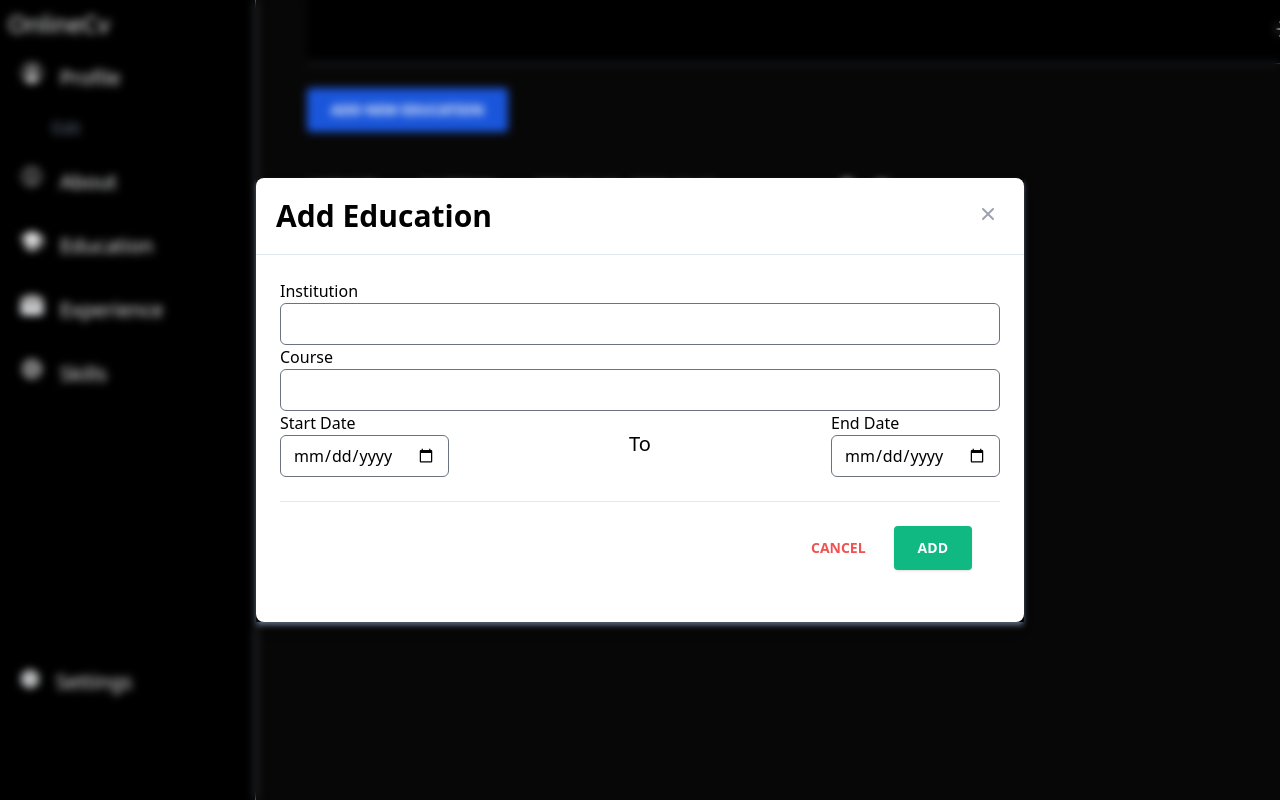
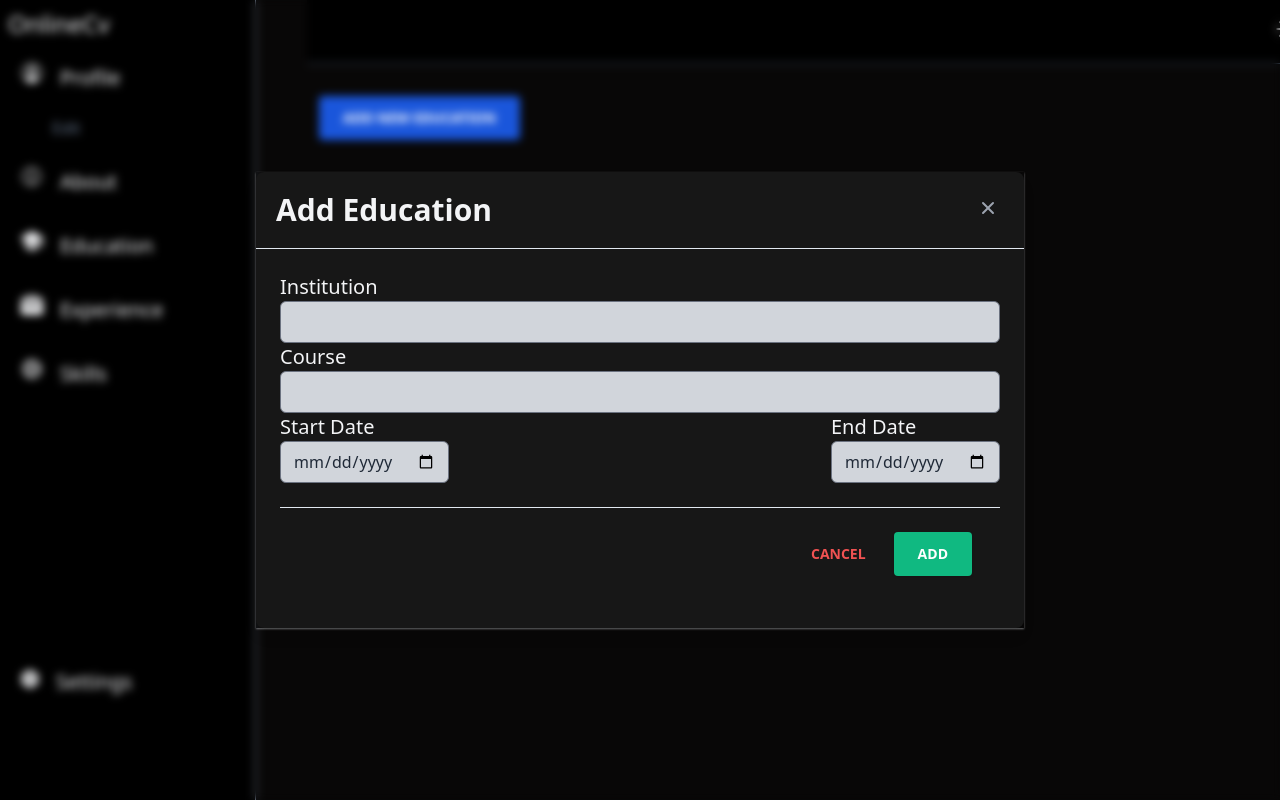
Before and after one commit to JosephChuksN/E-folio, a React (Create React App) app: page /Education in a window 1280 px wide. Both pictures are taken after a click on the button "ADD NEW EDUCATION". Built offline with nearby package versions, Linux system fonts and the light colour scheme.

Commit message:
Added education edit functionality

```diff
--- a/src/components/Education/AddNewEducation.jsx
+++ b/src/components/Education/AddNewEducation.jsx
@@ -23,8 +23,8 @@ function AddNewEducation({showModal}){
     return(
 <form action="" onSubmit={handleAddEducation} className=''>
  <div className='flex flex-col'>
-    <label htmlFor="">Institution</label>
-    <input className='rounded-md'
+    <label htmlFor=""  className='text-xl'>Institution</label>
+    <input className='rounded-md bg-gray-300 text-gray-800'
     type="text"
     name="institution"
     value={institution}
@@ -33,8 +33,8 @@ function AddNewEducation({showModal}){
     />
  </div>
  <div  className='flex flex-col'>
-    <label htmlFor="">Course</label>
-    <input  className='rounded-md'
+    <label htmlFor=""  className='text-xl'>Course</label>
+    <input  className='rounded-md bg-gray-300 text-gray-800'
     type="text"
     name="Degree"
     value={Degree}
@@ -44,8 +44,8 @@ function AddNewEducation({showModal}){
  </div>
  <div className='flex justify-between items-center'>
  <div  className='flex flex-col'>
-    <label htmlFor="">Start Date</label>
-    <input  className='rounded-md'
+    <label htmlFor=""  className='text-xl'>Start Date</label>
+    <input  className='rounded-md bg-gray-300 text-gray-800'
     type="date"
     name="startDate"
     value={startDate}
@@ -53,10 +53,10 @@ function AddNewEducation({showModal}){
 
     />
  </div>
- <span className='text-xl'>To</span>
+
  <div  className='flex flex-col'>
-    <label htmlFor="">End Date</label>
-    <input  className='rounded-md'
+    <label htmlFor=""  className='text-xl'>End Date</label>
+    <input  className='rounded-md bg-gray-300 text-gray-800'
     type="date"
     name="endDate"
     value={endDate}
@@ -76,7 +76,6 @@ function AddNewEducation({showModal}){
                   <button
                     className="bg-emerald-500 text-white active:bg-emerald-600 font-bold uppercase text-sm px-6 py-3 rounded shadow hover:shadow-lg outline-none focus:outline-none mr-1 mb-1 ease-linear transition-all duration-150"
                     type="submit"
-                    onClick={(e) => handleAddEducation}
                   >
                     Add
                   </button>
--- a/src/components/Education/EditEducation.jsx
+++ b/src/components/Education/EditEducation.jsx
@@ -0,0 +1,80 @@
+import { prettyDOM } from '@testing-library/react';
+import { React, useContext, useState } from 'react'
+import AppContext from '../../myContext/Context';
+
+function EditEducation({details}){
+
+    const id = details.id;
+    const {editEducation} = useContext(AppContext)
+
+    const [educationInputValues, setEducationInputValues] = useState(details)
+  const {institution, Degree, startDate, endDate} = details
+//    const handleSave = () =>
+    return(
+<form action="" className='flex flex-col gap-5'>
+ <div className='flex flex-col'>
+    <label htmlFor="" className='text-xl'>Institution</label>
+    <input className='rounded-md bg-gray-300 text-gray-800'
+    type="text"
+    name="institution"
+    value={educationInputValues.institution}
+    onChange={(e) => setEducationInputValues(e.target.value)}
+
+    />
+ </div>
+ <div  className='flex flex-col'>
+    <label htmlFor="" className='text-xl'>Course</label>
+    <input  className='rounded-md bg-gray-300 text-gray-800'
+    type="text"
+    name="Degree"
+    value={educationInputValues.Degree}
+    onChange={(e) => setEducationInputValues(e.target.value)}
+
+    />
+ </div>
+ <div className='flex justify-between items-center'>
+ <div  className='flex flex-col'>
+    <label htmlFor="" className='text-xl'>Start Date</label>
+    <input  className='rounded-md bg-gray-300 text-gray-800'
+    type="date"
+    name="startDate"
+    value={educationInputValues.startDate}
+    onChange={(e) => setEducationInputValues(e.target.value)}
+
+    />
+ </div>
+
+ <div  className='flex flex-col'>
+    <label htmlFor="" className='text-xl'>End Date</label>
+    <input  className='rounded-md bg-gray-300 text-gray-800'
+    type="date"
+    name="endDate"
+    value={educationInputValues.endDate}
+    onChange={(e) => setEducationInputValues(e.target.value)}
+
+    />
+ </div>
+ </div>
+ <div className="flex items-center justify-end p-6 mt-6 border-t border-solid border-slate-200 rounded-b">
+                  <button
+                    className="text-red-500 background-transparent  uppercase px-6 py-2 text-sm outline-none focus:outline-none mr-1 mb-1 ease-linear transition-all duration-150"
+                    type="button"
+
+                  >
+                    Cancel
+                  </button>
+                  <button
+                    className="bg-blue-700 text-white active:bg-emerald-800 font-bold uppercase text-sm px-6 py-3 rounded shadow hover:shadow-lg outline-none focus:outline-none mr-1 mb-1 ease-linear transition-all duration-150"
+                    type="submit"
+
+                  >
+                    Save
+                  </button>
+                </div>
+
+</form>
+
+    )
+}
+
+export default EditEducation;
--- a/src/components/Education/Education.jsx
+++ b/src/components/Education/Education.jsx
@@ -10,10 +10,19 @@ const [showModal, setShowModal] = useState(false);
 
     return(
   <>
-  <div className='translate-y-44 text-gray-100 lg:w-3/5'>{
+
+
+<button
+        className="bg-blue-700 lg:mt-24 ml-3 mt-24 text-white active:bg-blue-800 font-bold uppercase text-sm px-6 py-3 rounded shadow hover:shadow-lg outline-none focus:outline-none mr-1 mb-1 ease-linear transition-all duration-150"
+        type="button"
+        onClick={() => setShowModal(true)}
+      >
+      Add New Education
+      </button>
+  <div className='mt-20 text-gray-100 lg:w-3/5'>{
     educationDetails.map(data => {
         return(
-            <div className='' key={data.id}>
+            <div className='p-3' key={data.id}>
                 <EducationLayout details={data}  />
             </div>
         )
@@ -21,21 +30,14 @@ const [showModal, setShowModal] = useState(false);
     }</div>
 
 
-<button
-        className="bg-blue-700 lg:translate-y-10 translate-y-3 text-white active:bg-blue-800 font-bold uppercase text-sm px-6 py-3 rounded shadow hover:shadow-lg outline-none focus:outline-none mr-1 mb-1 ease-linear transition-all duration-150"
-        type="button"
-        onClick={() => setShowModal(true)}
-      >
-      Add New Education
-      </button>
       {showModal ? (
         <>
           <div
-            className="backdrop-blur-sm  justify-center items-center flex overflow-x-hidden overflow-y-auto fixed inset-0 z-50 outline-none focus:outline-none"
+            className="backdrop-blur-sm  justify-center items-center text-gray-100 flex overflow-x-hidden overflow-y-auto fixed inset-0 z-50 outline-none focus:outline-none"
           >
-            <div className="relative w-full lg:w-3/4 my-6 lg:mx-auto mx-3 shadow-md shadow-slate-500 max-w-3xl">
+            <div className="relative w-full lg:w-3/4 my-6 lg:mx-auto mx-2 shadow-sm shadow-gray-200/50 max-w-3xl">
               {/*content*/}
-              <div className="border-0 rounded-lg shadow-lg relative flex flex-col w-full bg-white outline-none focus:outline-none">
+              <div className="border-0 rounded-lg shadow-lg relative flex flex-col w-full bg-neutral-900 outline-none focus:outline-none">
                 {/*header*/}
                 <div className="flex items-start justify-between p-5 border-b border-solid border-slate-200 rounded-t">
                   <h3 className="text-3xl font-semibold">
@@ -46,7 +48,7 @@ const [showModal, setShowModal] = useState(false);
                 </button>
                 </div>
                 {/*body*/}
-                <div className="relative p-6 flex-auto">
+                <div className="relative lg:p-6 p-4 flex-auto">
                  <AddNewEducation showModal={setShowModal}/>
                 </div>
                 {/*footer*/}
--- a/src/components/Education/EducationLayout.jsx
+++ b/src/components/Education/EducationLayout.jsx
@@ -1,9 +1,9 @@
-import { React } from 'react'
-
+import { React, useState} from 'react'
+import EditEducation from './EditEducation';
 
 
 function EducationLayout({details}){
-
+    const [showModal, setShowModal] = useState(false);
 
     return(
       <>
@@ -14,13 +14,44 @@ function EducationLayout({details}){
             <span>{`${details.startDate} - ${details.endDate}`}</span>
           </div>
           <div className='flex gap-5'>
-            <span><ion-icon name="trash"></ion-icon></span>
-            <span><ion-icon name="create"></ion-icon></span>
+            <span ><ion-icon name="trash"></ion-icon></span>
+            <span onClick={() => setShowModal(true)}><ion-icon name="create"></ion-icon></span>
           </div>
           </div>
 
+      {showModal ? (
+        <>
+          <div
+            className="backdrop-blur-sm  justify-center items-center flex overflow-x-hidden overflow-y-auto fixed inset-0 z-50 outline-none focus:outline-none"
+          >
+            <div className="relative w-full lg:w-3/4 my-6 lg:mx-auto mx-2 shadow-sm shadow-gray-200/50 max-w-3xl">
+              {/*content*/}
+              <div className="border-0 rounded-lg shadow-lg relative flex flex-col w-full bg-neutral-900 outline-none focus:outline-none">
+                {/*header*/}
+                <div className="flex items-start justify-between p-5 border-b border-solid border-slate-200 rounded-t">
+                  <h3 className="text-3xl font-semibold">
+                   Edit
+                  </h3>
+                  <button  onClick={() => setShowModal(false)} type="button" class="text-gray-400 bg-transparent hover:bg-gray-200 hover:text-gray-900 rounded-lg text-sm p-1.5 ml-auto inline-flex items-center dark:hover:bg-gray-600 dark:hover:text-white" data-modal-toggle="defaultModal">
+                    <svg class="w-5 h-5" fill="currentColor" viewBox="0 0 20 20" xmlns="http://www.w3.org/2000/svg"><path fill-rule="evenodd" d="M4.293 4.293a1 1 0 011.414 0L10 8.586l4.293-4.293a1 1 0 111.414 1.414L11.414 10l4.293 4.293a1 1 0 01-1.414 1.414L10 11.414l-4.293 4.293a1 1 0 01-1.414-1.414L8.586 10 4.293 5.707a1 1 0 010-1.414z" clip-rule="evenodd"></path></svg>
+                </button>
+                </div>
+                {/*body*/}
+                <div className="relative  lg:p-6 p-4 flex-auto">
+                 <EditEducation details={details} />
+                </div>
+                {/*footer*/}
+
+              </div>
+            </div>
+          </div>
+          {/* <div className="opacity-25 fixed inset-0 z-40 bg-black"></div> */}
+        </>
+      ) : null}
+
 
       </>
+
     )
 }
 
--- a/src/myContext/Context.js
+++ b/src/myContext/Context.js
@@ -43,6 +43,10 @@ const AppProvider = ({ children }) =>{
     setEducationDetails([...educationDetails, {id:uuidv4(), institution, Degree, startDate, endDate}])
   }
 
+  const editEducation = (id, editedEducation) => {
+       setEducationDetails(educationDetails.map(details => (details.id === id? editedEducation : details)))
+  }
+
   const handleChange = (event) => {
     const {name, value} = event.target
     setAboutText(aboutText => ({
@@ -63,6 +67,7 @@ const AppProvider = ({ children }) =>{
        closeSidebar,
        handleChange,
        addNewEdu,
+       editEducation,
 
 
 
```
